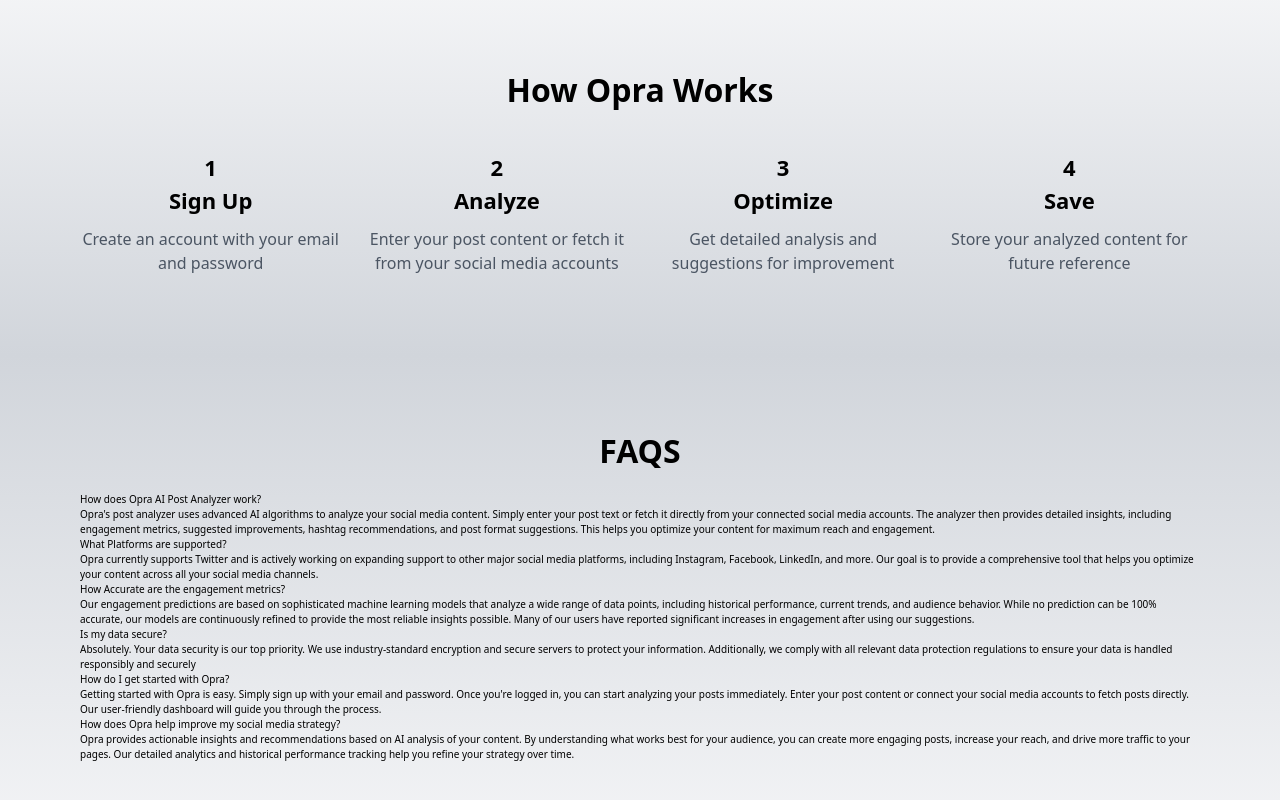
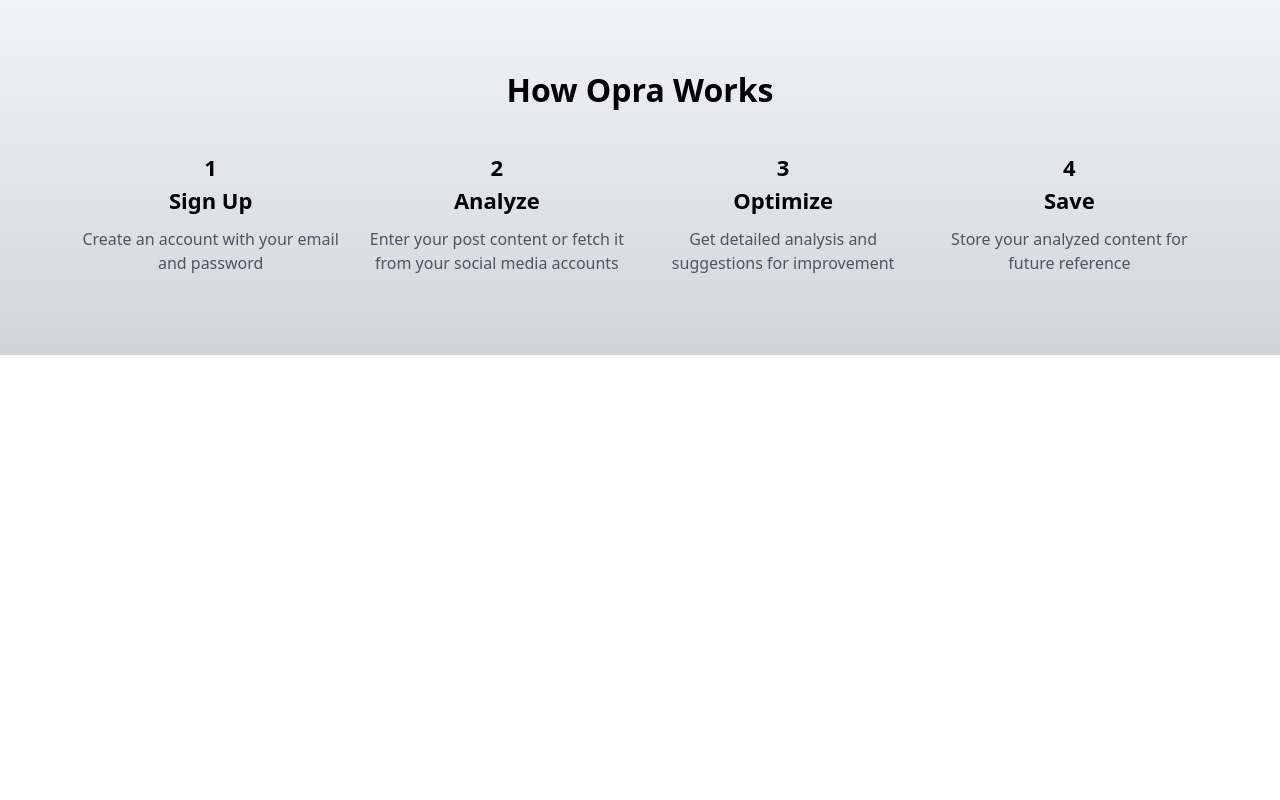
Before and after one commit to Orisabiyi/syntheos, a React (Vite) app: page / in a window 1280 px wide. Shown: the part 1702-2502 px from the top of the page. After the commit the page ends 2057 px from the top, so only its background shows below. Built offline with nearby package versions, Linux system fonts and the light colour scheme.

Commit message:
refactor: moved faqs section from Home component to Faqs

```diff
--- /dev/null
+++ b/src/components/Faqs.jsx
@@ -0,0 +1,39 @@
+import { useState } from "react";
+import { faqs } from "../utils/features";
+import { MdOutlineKeyboardArrowDown } from "react-icons/md";
+
+export default function Faqs() {
+  const [faqsOpen, setFaqsOpen] = useState({ type: false, index: 0 });
+
+
+  return (
+    <section className="bg-gradient-to-b from-gray-300 to-gray-100 flex flex-col items-center gap-10 p-32">
+      <h2 className="text-32 font-semibold leading-none">FAQS</h2>
+
+      <ul className="flex flex-col w-full gap-10">
+        {faqs.map((faq, index) => (
+          <li
+            key={index}
+            onClick={() => setFaqsOpen({ type: !faqsOpen.type, index })}
+          >
+            <h4 className="w-full bg-gray-100 p-10 rounded-lg text-20 font-medium flex items-center justify-between cursor-pointer">
+              <span>{faq.question}</span>
+              <MdOutlineKeyboardArrowDown
+                size={24}
+                className={
+                  faqsOpen.type && index === faqsOpen.index ? "rotate-180" : ""
+                }
+              />
+            </h4>
+
+            {faqsOpen.type && index === faqsOpen.index && (
+              <p className="w-full p-4 rounded-lg text-16 font-medium">
+                {faq.answer}
+              </p>
+            )}
+          </li>
+        ))}
+      </ul>
+    </section>
+  );
+}
--- a/src/pages/Home.jsx
+++ b/src/pages/Home.jsx
@@ -4,10 +4,14 @@
 import { handleGoogleAuth } from "../firebase/GoogleAuth";
 import { handleTwitterAuth } from "../firebase/TwitterAuth";
 import social from "../assets/social.jpeg";
-import { features } from "../utils/features";
+import { faqs, features } from "../utils/features";
 import { FiMaximize2, FiTarget } from "react-icons/fi";
 import { BiHash, BiLayout, BiLineChart } from "react-icons/bi";
-import { MdDevices, MdHistory } from "react-icons/md";
+import {
+  MdDevices,
+  MdHistory,
+  MdOutlineKeyboardArrowDown,
+} from "react-icons/md";
 import { AiOutlineAim } from "react-icons/ai";
 
 export default function Home() {
@@ -52,7 +56,7 @@
             </span>{" "}
             your Social Media{" "}
             <span className="hover:bg-white hover:px-3 hover:-rotate-45 cursor-pointer transition-all duration-200 delay-100">
-              Content
+              ContentfaqsOpen
             </span>{" "}
             for Maximum{" "}
             <span className="hover:bg-white hover:px-3 hover:-rotate-45 cursor-pointer transition-all duration-200 delay-100">
@@ -189,83 +193,6 @@
           </li>
         </ul>
       </section>
-
-      <section className="bg-gradient-to-b from-gray-300 to-gray-100 flex flex-col items-center gap-10 p-32">
-        <h2 className="text-32 font-semibold leading-none">FAQS</h2>
-
-        <ul>
-          <li>
-            <h4>How does Opra AI Post Analyzer work?</h4>
-            <p>
-              Opra&apos;s post analyzer uses advanced AI algorithms to analyze
-              your social media content. Simply enter your post text or fetch it
-              directly from your connected social media accounts. The analyzer
-              then provides detailed insights, including engagement metrics,
-              suggested improvements, hashtag recommendations, and post format
-              suggestions. This helps you optimize your content for maximum
-              reach and engagement.
-            </p>
-          </li>
-
-          <li>
-            <h4>What Platforms are supported?</h4>
-            <p>
-              Opra currently supports Twitter and is actively working on
-              expanding support to other major social media platforms, including
-              Instagram, Facebook, LinkedIn, and more. Our goal is to provide a
-              comprehensive tool that helps you optimize your content across all
-              your social media channels.
-            </p>
-          </li>
-
-          <li>
-            <h4>How Accurate are the engagement metrics?</h4>
-            <p>
-              Our engagement predictions are based on sophisticated machine
-              learning models that analyze a wide range of data points,
-              including historical performance, current trends, and audience
-              behavior. While no prediction can be 100% accurate, our models are
-              continuously refined to provide the most reliable insights
-              possible. Many of our users have reported significant increases in
-              engagement after using our suggestions.
-            </p>
-          </li>
-
-          <li>
-            <h4>Is my data secure?</h4>
-            <p>
-              Absolutely. Your data security is our top priority. We use
-              industry-standard encryption and secure servers to protect your
-              information. Additionally, we comply with all relevant data
-              protection regulations to ensure your data is handled responsibly
-              and securely
-            </p>
-          </li>
-
-          <li>
-            <h4>How do I get started with Opra?</h4>
-            <p>
-              Getting started with Opra is easy. Simply sign up with your email
-              and password. Once you&apos;re logged in, you can start analyzing
-              your posts immediately. Enter your post content or connect your
-              social media accounts to fetch posts directly. Our user-friendly
-              dashboard will guide you through the process.
-            </p>
-          </li>
-
-          <li>
-            <h4>How does Opra help improve my social media strategy?</h4>
-            <p>
-              Opra provides actionable insights and recommendations based on AI
-              analysis of your content. By understanding what works best for
-              your audience, you can create more engaging posts, increase your
-              reach, and drive more traffic to your pages. Our detailed
-              analytics and historical performance tracking help you refine your
-              strategy over time.
-            </p>
-          </li>
-        </ul>
-      </section>
     </main>
   );
 }
```
